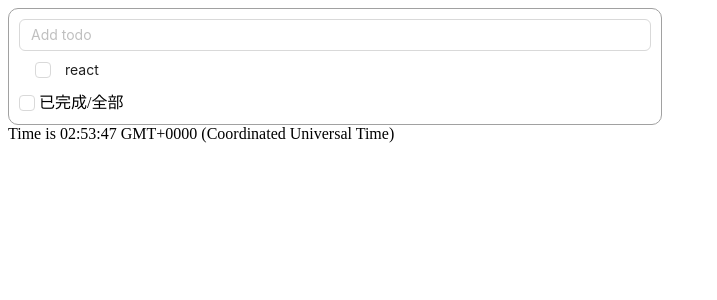
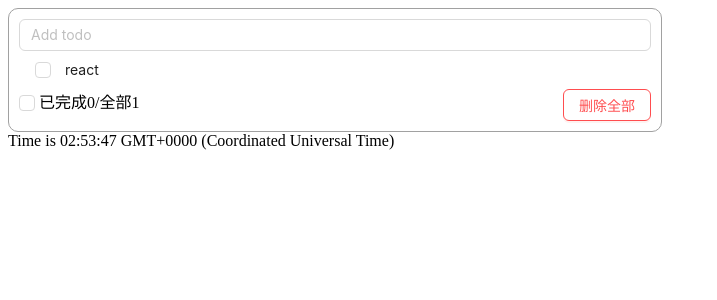
Before and after one commit to zeroskylian/test-react, a React (Create React App) app: page / in a window 1280 px wide. Shown: the top 300 px of the page, without its empty margins (0-717 px from the left). Built offline with nearby package versions, Linux system fonts and the light colour scheme.

Commit message:
todo 完成

```diff
--- a/src/Module/Todo/Footer/Footer.tsx
+++ b/src/Module/Todo/Footer/Footer.tsx
@@ -1,20 +1,42 @@
-import React, { Component } from 'react'
+import React, { Component } from "react";
 import { CheckboxChangeEvent } from "antd/es/checkbox";
-import { Checkbox } from "antd";
+import { Checkbox, Button } from "antd";
+import { TodoItem } from "../Todo";
 
-export class TodoFooter extends Component {
-
+interface TodoFooterProps {
+  list: TodoItem[];
+  selectAllCallback: (value: boolean) => void;
+  deleteAlldoneCallback: () => void;
+}
+export class TodoFooter extends Component<TodoFooterProps> {
   private handleCheckChange = (event: CheckboxChangeEvent) => {
     let value = event.target.checked;
-    console.log(value);
+    this.props.selectAllCallback(value);
+  };
+
+  private handleDeleteAll = () => {
+    if (window.confirm("是否删除全部")) {
+      this.props.deleteAlldoneCallback();
+    }
   };
 
   render() {
+    let done = this.props.list.reduce((pre, todo) => {
+      return pre + (todo.done ? 1 : 0);
+    }, 0);
+    let all = this.props.list.length;
     return (
-      <div>
-        <Checkbox />{" "}
-        <span>已完成/全部</span>
+      <div style={{ display: "flex", justifyContent: "space-between" }}>
+        <div>
+          <Checkbox checked={done === all} onChange={this.handleCheckChange} />{" "}
+          <span>
+            已完成{done}/全部{all}
+          </span>
+        </div>
+        <Button danger onClick={this.handleDeleteAll}>
+          删除全部
+        </Button>
       </div>
-    )
+    );
   }
 }
--- a/src/Module/Todo/List/List.tsx
+++ b/src/Module/Todo/List/List.tsx
@@ -37,7 +37,6 @@ class ListItem extends Component<{
 
   private handleCheckChange = (event: CheckboxChangeEvent) => {
     let value = event.target.checked;
-    console.log(value);
     this.props.updateDoneCallback(this.props.item.id, value);
   };
 
--- a/src/Module/Todo/Todo.tsx
+++ b/src/Module/Todo/Todo.tsx
@@ -38,6 +38,22 @@ export class Todo extends Component {
     this.setState({ list: filter });
   };
 
+  private selectAll = (allDone: boolean) => {
+    let list = this.state.list;
+    list.forEach((todo) => {
+      todo.done = allDone;
+    });
+    this.setState({ list: list });
+  };
+
+  private deleteAllDoneItem = () => {
+    let list = this.state.list;
+    let filter = list.filter((item) => {
+      return !item.done;
+    });
+    this.setState({ list: filter });
+  };
+
   render() {
     return (
       <div
@@ -53,7 +69,11 @@ export class Todo extends Component {
           updateDoneCallback={this.updateTodoDone}
           deleteItemCallBack={this.deleteTodoItem}
         />
-        <TodoFooter></TodoFooter>
+        <TodoFooter
+          list={this.state.list}
+          selectAllCallback={this.selectAll}
+          deleteAlldoneCallback={this.deleteAllDoneItem}
+        />
       </div>
     );
   }
```
